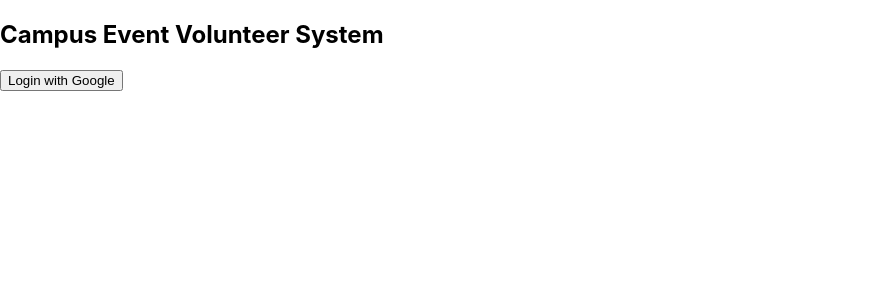
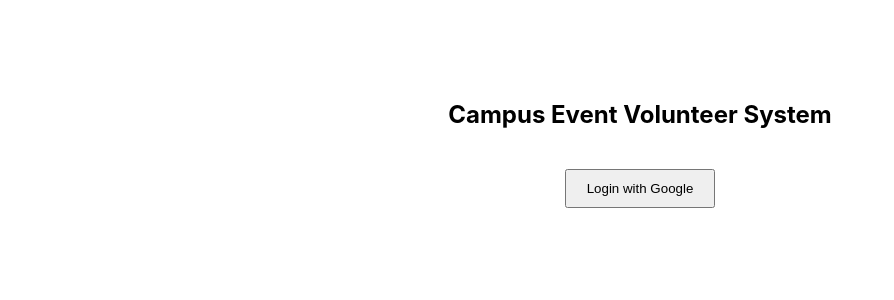
Before and after one commit to Adarsha-28/campus-event-volunteer-system, a React (Create React App) app in the folder frontend/: page / in a window 1280 px wide. Shown: the top 300 px of the page, without its empty margins (0-894 px from the left). Built offline with nearby package versions, Linux system fonts and the light colour scheme; no server answers.

Commit message:
Commit on login

```diff
--- a/frontend/src/context/AuthContext.js
+++ b/frontend/src/context/AuthContext.js
@@ -15,10 +15,18 @@ export const AuthProvider = ({ children }) => {
       if (currentUser) {
         setUser(currentUser);
 
-        // Get user role from Firestore
-        const snap = await getDoc(doc(db, "users", currentUser.uid));
-        if (snap.exists()) {
-          setRole(snap.data().role);
+        try {
+          const snap = await getDoc(doc(db, "users", currentUser.uid));
+          if (snap.exists()) {
+            // Existing user
+            setRole(snap.data().role);
+          } else {
+            // New user → default role = "user"
+            setRole("user");
+          }
+        } catch (error) {
+          console.error("Error fetching user role:", error);
+          setRole("user"); // fallback
         }
       } else {
         setUser(null);
@@ -31,8 +39,8 @@ export const AuthProvider = ({ children }) => {
   }, []);
 
   return (
-    <AuthContext.Provider value={{ user, role, loading }}>
-      {children}
+    <AuthContext.Provider value={{ user, role }}>
+      {!loading && children}
     </AuthContext.Provider>
   );
 };
--- a/frontend/src/firebase/authService.js
+++ b/frontend/src/firebase/authService.js
@@ -1,12 +1,18 @@
 import { signInWithPopup } from "firebase/auth";
 import { auth, provider } from "./firebase";
+import { saveUserIfNotExists } from "./userService";
 
 export const googleLogin = async () => {
   try {
     const result = await signInWithPopup(auth, provider);
-    return result.user;
+    const user = result.user;
+
+    // Save new user to Firestore
+    await saveUserIfNotExists(user);
+
+    return user; // return user to be used if needed
   } catch (error) {
-    console.error("Google login error", error);
+    console.error("Google login error:", error);
     throw error;
   }
 };
--- a/frontend/src/firebase/userService.js
+++ b/frontend/src/firebase/userService.js
@@ -2,16 +2,21 @@ import { doc, getDoc, setDoc, serverTimestamp } from "firebase/firestore";
 import { db } from "./firebase";
 
 export const saveUserIfNotExists = async (user) => {
+  if (!user) return;
+
   const userRef = doc(db, "users", user.uid);
   const userSnap = await getDoc(userRef);
 
   if (!userSnap.exists()) {
     await setDoc(userRef, {
       uid: user.uid,
-      name: user.displayName,
+      name: user.displayName || "Unknown",
       email: user.email,
       role: "user", // default role
       createdAt: serverTimestamp(),
     });
+    console.log("✅ New user saved:", user.email);
+  } else {
+    console.log("ℹ️ User already exists:", user.email);
   }
 };
--- a/frontend/src/pages/Login.js
+++ b/frontend/src/pages/Login.js
@@ -1,22 +1,45 @@
- import { googleLogin } from "../firebase/authService";
- import { useNavigate } from "react-router-dom";
- import { useAuth } from "../context/AuthContext";
- import { useEffect } from "react";
+import { useState } from "react";
+import { googleLogin } from "../firebase/authService";
+import { useNavigate } from "react-router-dom";
+import { useAuth } from "../context/AuthContext";
+import { useEffect } from "react";
 
 const Login = () => {
   const navigate = useNavigate();
   const { role } = useAuth();
+  const [loading, setLoading] = useState(false); // ✅ track login in progress
 
   useEffect(() => {
     if (role === "admin") navigate("/admin");
     else if (role === "organizer") navigate("/organizer");
     else if (role === "user") navigate("/user");
-  }, [role,navigate]);
+  }, [role, navigate]);
+
+  const handleLogin = async () => {
+    if (loading) return; // prevent multiple clicks
+    setLoading(true);
+
+    try {
+      await googleLogin();
+      // role will trigger navigation automatically
+    } catch (err) {
+      console.error("Login failed:", err);
+      alert(err.message);
+    } finally {
+      setLoading(false);
+    }
+  };
 
   return (
-    <div>
+    <div style={{ textAlign: "center", marginTop: "100px" }}>
       <h2>Campus Event Volunteer System</h2>
-      <button onClick={googleLogin}>Login with Google</button>
+      <button
+        onClick={handleLogin}
+        disabled={loading}
+        style={{ padding: "10px 20px", marginTop: "20px" }}
+      >
+        {loading ? "Logging in..." : "Login with Google"}
+      </button>
     </div>
   );
 };
```
